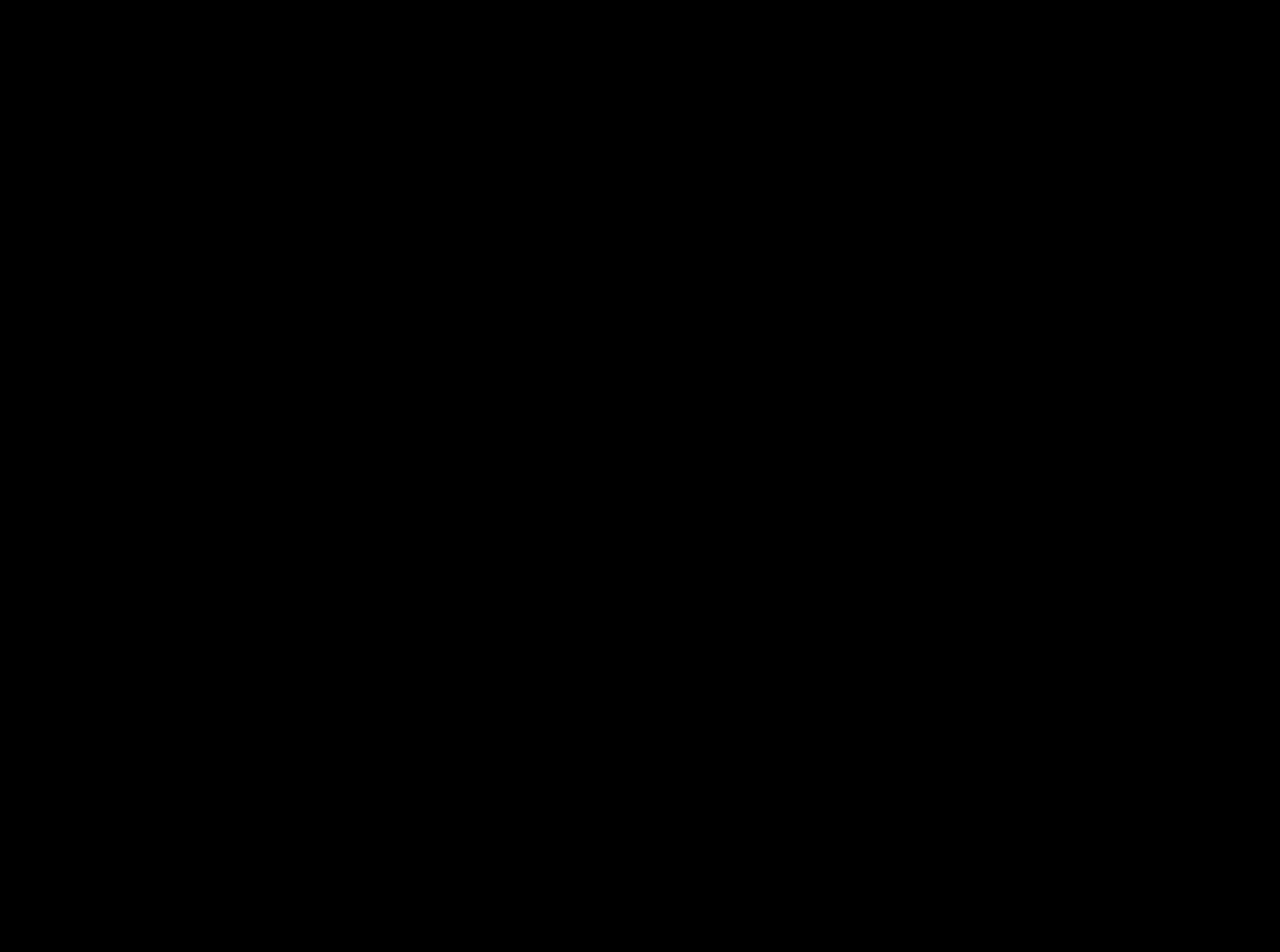
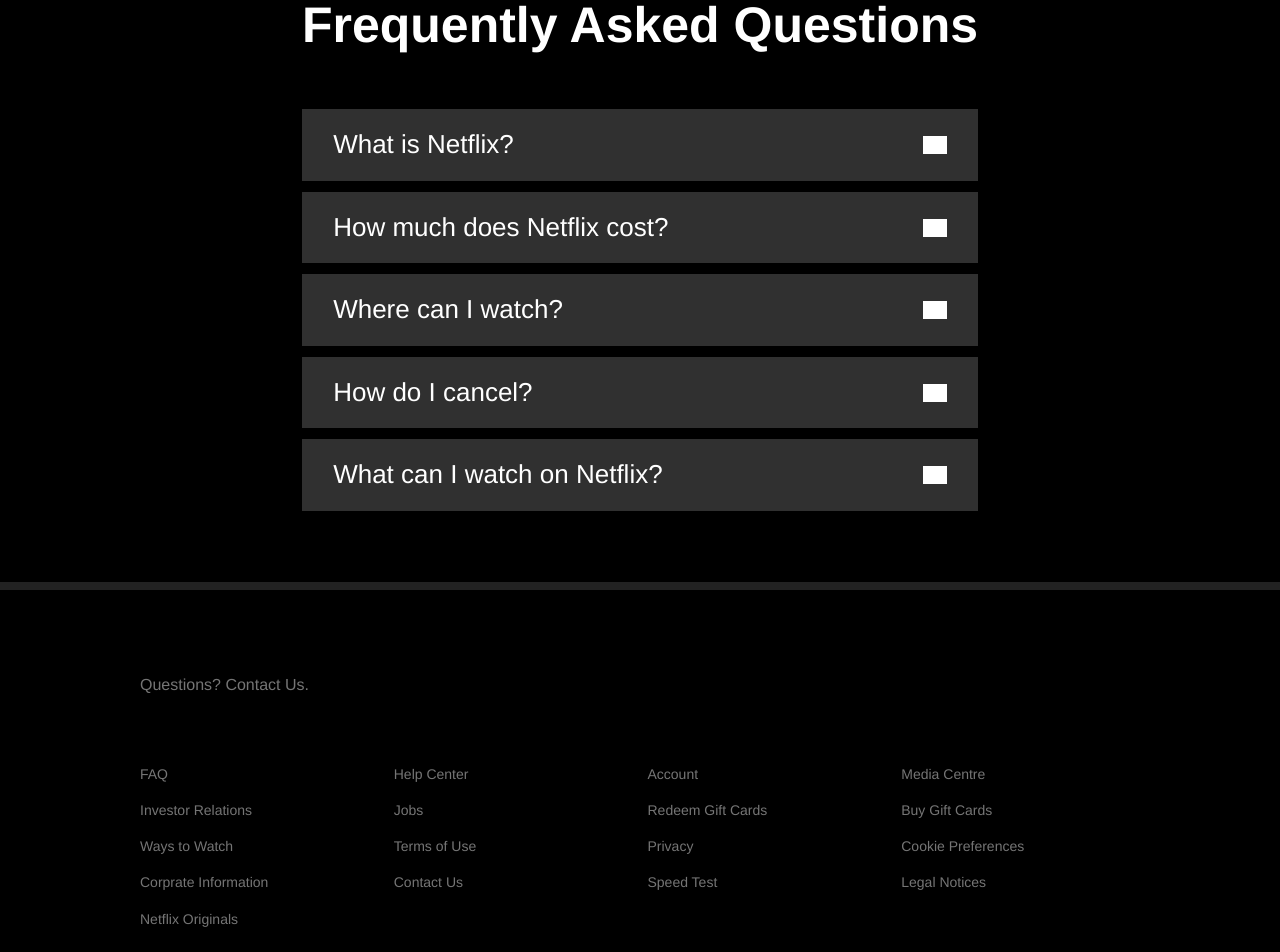
Before and after one commit to Thebittles/Something, a React (Create React App) app in the folder client/: page / in a window 1280 px wide. Shown: the part 1320-2272 px from the top of the page. Before the commit the page ends 1248 px from the top, so only its background shows below. Built offline with nearby package versions, Linux system fonts and the light colour scheme; grey boxes are pictures that could not be loaded.

Commit message:
Accordian build

```diff
--- a/client/src/App.js
+++ b/client/src/App.js
@@ -1,8 +1,14 @@
 import React from 'react';
+import { FaqsContainer } from './containers/faqs';
+import { FooterContainer } from './containers/footer';
 import {JumbotronContainer} from './containers/jumbotron'
 
 export default function App() {
   return (
-  <JumbotronContainer/>
+    <>
+      <JumbotronContainer/>
+      <FaqsContainer/>
+      <FooterContainer/>
+    </>
   );
 }
--- /dev/null
+++ b/client/src/components/accordian/index.js
@@ -0,0 +1,47 @@
+import React, {useState, useContext, createContext} from 'react';
+import {Container, Frame, Title, Item, Inner, Header, Body} from './styles/accordian'
+const ToggleContext = createContext();
+
+export default function Accordian({ children, ...restProps}) {
+    return(
+        <Container {...restProps}>
+            <Inner>{children}</Inner>
+        </Container>
+    )
+}
+
+Accordian.Title = function AccordianTitle({children, ...restProps}){
+    return <Title {...restProps}>{children}</Title>;
+};
+
+Accordian.Frame = function AccordianFrame({children, ...restProps}){
+    return <Frame {...restProps}>{children}</Frame>;
+};
+
+Accordian.Item = function AccordianItem({children, ...restProps}){
+    const [toggleShow, setToggleShow] = useState(false);
+    return (
+    <ToggleContext.Provider value={{toggleShow, setToggleShow}}>
+        <Item {...restProps}>{children}</Item>
+    </ToggleContext.Provider>
+        );
+};
+
+Accordian.Header = function AccordianHeader({children, ...restProps}){
+    const { toggleShow, setToggleShow } = useContext(ToggleContext)
+    return <Header onClick={()=>setToggleShow((toggleShow) => !toggleShow)}{...restProps}>
+        {children}
+        {toggleShow ? (
+            <img src="images\icons\close-slim.png" alt="Close"/>
+        ) : (
+            <img src="images\icons\add.png" alt="Open" />
+        )}
+        </Header>;
+};
+
+
+Accordian.Body = function AccordionBody({children, ...restProps}){
+ const {toggleShow} = useContext(ToggleContext);
+
+ return toggleShow ? <Body {...restProps}>{children}</Body> : null;
+};
--- /dev/null
+++ b/client/src/components/accordian/styles/accordian.js
@@ -0,0 +1,96 @@
+import styled from 'styled-components/macro';
+
+export const Container = styled.div`
+  display: flex;
+  border-bottom: 8px solid #222;
+`;
+
+export const Frame = styled.div`
+  margin-bottom: 40px;
+`;
+
+export const Inner = styled.div`
+  display: flex;
+  padding: 70px 45px;
+  flex-direction: column;
+  max-width: 815px;
+  margin: auto;
+`;
+
+export const Title = styled.h1`
+  font-size: 50px;
+  line-height: 1.1;
+  margin-top: 0;
+  margin-bottom: 8px;
+  color: white;
+  text-align: center;
+  @media (max-width: 600px) {
+    font-size: 35px;
+  }
+`;
+
+export const Item = styled.div`
+  color: white;
+  margin: auto;
+  margin-bottom: 10px;
+  max-width: 728px;
+  width: 100%;
+  &:first-of-type {
+    margin-top: 3em;
+  }
+  &:last-of-type {
+    margin-bottom: 0;
+  }
+`;
+
+export const Header = styled.div`
+  display: flex;
+  justify-content: space-between;
+  cursor: pointer;
+  margin-bottom: 1px;
+  font-size: 26px;
+  font-weight: normal;
+  background: #303030;
+  padding: 0.8em 1.2em 0.8em 1.2em;
+  user-select: none;
+  align-items: center;
+  img {
+    filter: brightness(0) invert(1);
+    width: 24px;
+    user-select: none;
+    @media (max-width: 600px) {
+      width: 16px;
+    }
+  }
+  @media (max-width: 600px) {
+    font-size: 16px;
+  }
+`;
+
+export const Body = styled.div`
+  font-size: 22px;
+  font-weight: normal;
+  line-height: normal;
+  padding: 15px;
+  background: #303030;
+  white-space: pre-wrap;
+  user-select: none;
+  overflow: hidden;
+  &.closed {
+    max-height: 0;
+    overflow: hidden;
+    transition: max-height 0.25s cubic-bezier(0.5, 0, 0.1, 1);
+  }
+  &.open {
+    max-height: 1200px;
+    transition: max-height 0.25s cubic-bezier(0.5, 0, 0.1, 1);
+  }
+  span {
+    display: block;
+    padding: 0.8em 2.2em 0.8em 1.2em;
+  }
+  @media (max-width: 600px) {
+    font-size: 16px;
+    line-height: 22px;
+  }
+`;
--- /dev/null
+++ b/client/src/components/footer/index.js
@@ -0,0 +1,31 @@
+import React from 'react';
+import { Container, Column, Row, Link, Title, Text, Break } from './styles/footer';
+
+
+export default function Footer({children, ...restProps}) {
+    return <Container {...restProps}>{children}</Container>;
+};
+
+Footer.Row = function FooterRow({children, ...restProps}) {
+    return <Row {...restProps}>{children}</Row>
+};
+
+Footer.Column = function FooterColumn({children, ...restProps}) {
+    return <Column {...restProps}>{children}</Column>
+};
+
+Footer.Link = function FooterLink({children, ...restProps}) {
+    return <Link {...restProps}>{children}</Link>
+};
+
+Footer.Title = function FooterTitle({children, ...restProps}) {
+    return <Title {...restProps}>{children}</Title>
+};
+
+Footer.Text = function FooterText({children, ...restProps}) {
+    return <Text {...restProps}>{children}</Text>
+};
+
+Footer.Break = function FooterBreak({children, ...restProps}) {
+    return <Break {...restProps}>{children}</Break>
+};
--- /dev/null
+++ b/client/src/components/footer/styles/footer.js
@@ -0,0 +1,54 @@
+import styled from 'styled-components/macro';
+
+//container, row, column, text, link, break
+
+export const Container = styled.div`
+display: flex;
+padding: 70px 56px;
+margin: auto;
+max-width: 1000px;
+flex-direction: column;
+
+@media (max-width: 1000px){
+    padding: 70px 30px;
+}
+`;
+
+export const Column = styled.div`
+ display: flex;
+ flex-direction: column;
+ text-align: left;
+ `;
+
+export const Row = styled.div`
+display: grid;
+grid-template-columns: repeat(auto-fill, minmax(210px, 1fr));
+grid-gap: 15px;
+
+@media (max-width: 1000px){
+    grid-template-columns: repeat(auto-fill, minmax(150px, 1fr));
+}`;
+
+export const Link = styled.a`
+color: #757575;
+margin-bottom: 20px;
+font-size: 14px;
+text-decoration: none;
+`;
+
+export const Title = styled.p`
+font-size: 16px;
+color: #757575;
+margin-bottom: 40px;
+`;
+
+export const Text = styled.p`
+font-size: 13px;
+color: #757575;
+margin-bottom: 40px;
+`;
+
+export const Break = styled.p`
+flex-basis: 100%;
+height: 0;
+`;
--- a/client/src/components/index.js
+++ b/client/src/components/index.js
@@ -1 +1,3 @@
-export { default as Jumbotron} from './jumbotron'
+export { default as Accordian } from './accordian'
+export { default as Jumbotron} from './jumbotron';
+export { default as Footer} from './footer';
--- a/client/src/components/jumbotron/index.js
+++ b/client/src/components/jumbotron/index.js
@@ -2,9 +2,9 @@
 import { Container, Inner, Item, Pane, Title, SubTitle, Image } from './styles/jumbotron';
 
 export default function Jumbotron({
-     children,
-     direction = 'row',
-     ...restProps
+    children,
+    direction = 'row',
+    ...restProps
     }) {
     return (
         <Item {...restProps}>
--- /dev/null
+++ b/client/src/containers/faqs.js
@@ -0,0 +1,17 @@
+import React from 'react'
+import { Accordian } from '../components'
+import faqsData from '../fixtures/faqs.json'
+
+export function FaqsContainer(){
+    return(
+
+        <Accordian>
+            <Accordian.Title>Frequently Asked Questions</Accordian.Title>
+            {faqsData.map(item =>
+                <Accordian.Item key={item.id}>
+                    <Accordian.Header>{item.header}</Accordian.Header>
+                    <Accordian.Body>{item.body}</Accordian.Body>
+                </Accordian.Item>)}
+        </Accordian>
+    )
+}
--- /dev/null
+++ b/client/src/containers/footer.js
@@ -0,0 +1,42 @@
+import React from 'react'
+import { Footer } from '../components'
+
+
+export function FooterContainer(){
+    return (
+        <Footer>
+            <Footer.Title>Questions? Contact Us.</Footer.Title>
+            <Footer.Break/>
+            <Footer.Row>
+                <Footer.Column>
+                    <Footer.Link href="#">FAQ</Footer.Link>
+                    <Footer.Link href="#">Investor Relations</Footer.Link>
+                    <Footer.Link href="#">Ways to Watch</Footer.Link>
+                    <Footer.Link href="#">Corprate Information</Footer.Link>
+                    <Footer.Link href="#">Netflix Originals</Footer.Link>
+                </Footer.Column>
+                <Footer.Column>
+                    <Footer.Link href="#">Help Center</Footer.Link>
+                    <Footer.Link href="#">Jobs</Footer.Link>
+                    <Footer.Link href="#">Terms of Use</Footer.Link>
+                    <Footer.Link href="#">Contact Us</Footer.Link>
+                </Footer.Column>
+                <Footer.Column>
+                    <Footer.Link href="#">Account</Footer.Link>
+                    <Footer.Link href="#">Redeem Gift Cards</Footer.Link>
+                    <Footer.Link href="#">Privacy</Footer.Link>
+                    <Footer.Link href="#">Speed Test</Footer.Link>
+                </Footer.Column>
+                <Footer.Column>
+                    <Footer.Link href="#">Media Centre</Footer.Link>
+                    <Footer.Link href="#">Buy Gift Cards</Footer.Link>
+                    <Footer.Link href="#">Cookie Preferences</Footer.Link>
+                    <Footer.Link href="#">Legal Notices</Footer.Link>
+                </Footer.Column>
+            </Footer.Row>
+            <Footer.Break/>
+            <Footer.Text>Netflix United States</Footer.Text>
+        </Footer>
+
+    )
+}
```
Also changed, not shown: client/package.json (+1 -10 lines), client/.eslintrc.json (deleted), 1 other file (tests, documents, lock files or other folders).
